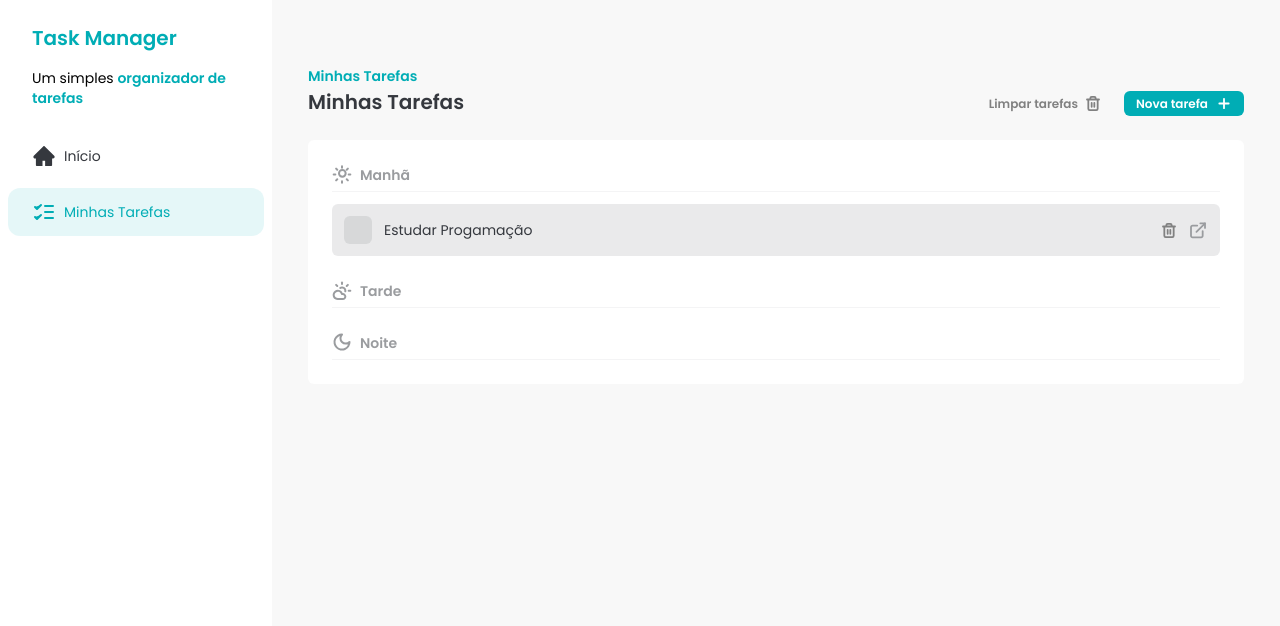
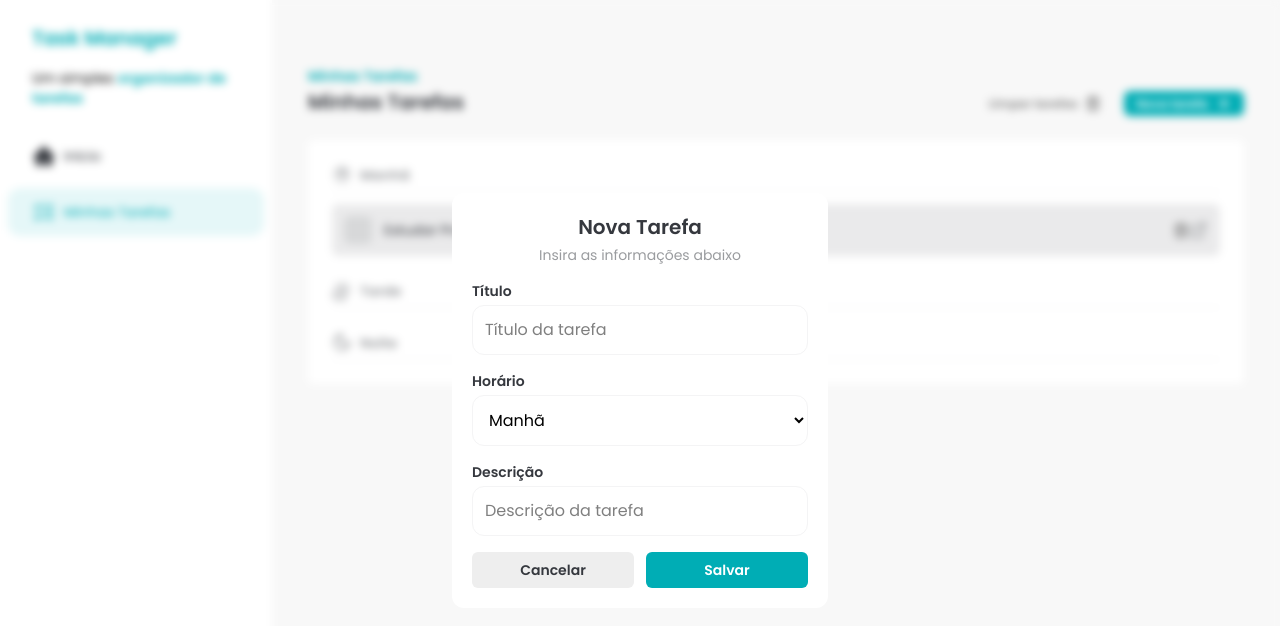
Before and after one commit to davifdev/task-manager-fsc, a React (Vite) app: page /tasks/2991e662-0692-45ed-a467-704b24016843 in a window 1280 px wide. Both pictures are taken after a click on the button "Nova tarefa". Shown: the top 626 px of the page. Built offline with nearby package versions, Linux system fonts and the light colour scheme; data requests are answered from the project's data file.

Commit message:
feat: created AddTaskDialog component

```diff
--- a/package.json
+++ b/package.json
@@ -12,9 +12,11 @@
   },
   "dependencies": {
     "@tailwindcss/vite": "^4.1.14",
+    "@types/react-transition-group": "^4.4.12",
     "json-server": "^1.0.0-beta.3",
     "react": "^19.1.1",
     "react-dom": "^19.1.1",
+    "react-transition-group": "^4.4.5",
     "sonner": "^2.0.7",
     "tailwind-merge": "^3.3.1",
     "tailwind-variants": "^3.1.1",
--- /dev/null
+++ b/src/components/AddTaskDialog.css
@@ -0,0 +1,14 @@
+.task-dialog-enter {
+  opacity: 0;
+}
+.task-dialog-enter-active {
+  opacity: 1;
+  transition: opacity 200ms;
+}
+.task-dialog-exit {
+  opacity: 1;
+}
+.task-dialog-exit-active {
+  opacity: 0;
+  transition: opacity 200ms;
+}
--- /dev/null
+++ b/src/components/AddTaskDialog.tsx
@@ -0,0 +1,69 @@
+import "./AddTaskDialog.css";
+import { createPortal } from "react-dom";
+import Button from "./Button";
+import Input from "./Input";
+import InputSelect from "./InputSelect";
+import { useRef } from "react";
+import { CSSTransition } from "react-transition-group";
+
+interface AddTaskDialogProps {
+  isOpen: boolean;
+  handleClose: () => void;
+}
+
+const AddTaskDialog = ({ isOpen, handleClose }: AddTaskDialogProps) => {
+  const nodeRef = useRef<null | HTMLDivElement>(null);
+
+  return (
+    <CSSTransition
+      nodeRef={nodeRef}
+      in={isOpen}
+      timeout={500}
+      classNames="task-dialog"
+      unmountOnExit
+    >
+      <>
+        {createPortal(
+          <div
+            className="fixed top-0 left-0 z-10 flex h-screen w-screen items-center justify-center backdrop-blur-xs"
+            ref={nodeRef}
+          >
+            <div className="w-[376px] space-y-4 rounded-xl bg-white p-5">
+              <div className="space-y-1 text-center">
+                <h2 className="text-dark-blue text-xl font-semibold">
+                  Nova Tarefa
+                </h2>
+                <p className="text-text-gray text-sm">
+                  Insira as informações abaixo
+                </p>
+              </div>
+              <Input title="Título" placeholder="Título da tarefa" id="title" />
+              <InputSelect title="Horário" id="time" />
+              <Input
+                title="Descrição"
+                placeholder="Descrição da tarefa"
+                id="desc"
+              />
+              <div className="flex items-center gap-3">
+                <Button
+                  color="secondary"
+                  size="large"
+                  width="full"
+                  onClick={handleClose}
+                >
+                  Cancelar
+                </Button>
+                <Button color="primary" size="large" width="full">
+                  Salvar
+                </Button>
+              </div>
+            </div>
+          </div>,
+          document.body
+        )}
+      </>
+    </CSSTransition>
+  );
+};
+
+export default AddTaskDialog;
--- a/src/components/Button.tsx
+++ b/src/components/Button.tsx
@@ -2,11 +2,19 @@ import type { ComponentProps, ReactNode } from "react";
 import { tv, type VariantProps } from "tailwind-variants";
 
 const button = tv({
-  base: "flex items-center gap-2 px-3 py-1 text-xs font-semibold rounded-md cursor-pointer hover:opacity-75 transition-all",
+  base: "flex items-center justify-center gap-2 font-semibold rounded-md cursor-pointer hover:opacity-75 transition-all",
   variants: {
     color: {
       primary: "text-white bg-primary",
+      secondary: "bg-light-gray text-dark-blue",
       ghost: "text-dark-gray bg-none",
+    },
+    size: {
+      small: "px-3 py-1 text-xs",
+      large: "px-9 py-2 text-sm",
+    },
+    width: {
+      full: "w-full",
     },
   },
 });
@@ -19,9 +27,9 @@ interface ButtonProps extends ButtonAllProps {
   children: ReactNode;
 }
 
-const Button = ({ children, color, ...props }: ButtonProps) => {
+const Button = ({ children, color, size, width, ...props }: ButtonProps) => {
   return (
-    <button className={button({ color })} {...props}>
+    <button className={button({ color, size, width })} {...props}>
       {children}
     </button>
   );
--- a/src/components/Header.tsx
+++ b/src/components/Header.tsx
@@ -1,4 +1,6 @@
+import { useState } from "react";
 import { AddIcon, TrashIcon } from "../assets/icons";
+import AddTaskDialog from "./AddTaskDialog";
 import Button from "./Button";
 
 interface HeaderProps {
@@ -7,6 +9,12 @@ interface HeaderProps {
 }
 
 const Header = ({ title, subtitle }: HeaderProps) => {
+  const [isOpen, setIsOpen] = useState(false);
+
+  const handleClose = () => {
+    setIsOpen(false);
+  };
+
   return (
     <div className="flex items-end justify-between">
       <div className="space-y-2">
@@ -16,6 +24,7 @@ const Header = ({ title, subtitle }: HeaderProps) => {
       <div className="flex items-center gap-3">
         <Button
           color="ghost"
+          size="small"
           title="Excluir Tarefas"
           aria-label="Excluir Tarefas"
         >
@@ -23,11 +32,15 @@ const Header = ({ title, subtitle }: HeaderProps) => {
         </Button>
         <Button
           color="primary"
+          size="small"
           title="Criar Nova Tarefa"
           aria-label="Criar Nova Tarefa"
+          onClick={() => setIsOpen(true)}
         >
           Nova tarefa <AddIcon />
         </Button>
+
+        <AddTaskDialog isOpen={isOpen} handleClose={handleClose} />
       </div>
     </div>
   );
--- /dev/null
+++ b/src/components/Input.tsx
@@ -0,0 +1,23 @@
+import type { ComponentProps } from "react";
+import LabelText from "./LabelText";
+
+type InputAttributes = ComponentProps<"input">;
+
+interface InputProps extends InputAttributes {
+  title?: string;
+}
+
+const Input = ({ title, ...props }: InputProps) => {
+  return (
+    <div className="flex flex-col gap-1">
+      <LabelText id={props.id} title={title} />
+      <input
+        type="text"
+        {...props}
+        className="border-border-gray rounded-xl border p-3 outline-none"
+      />
+    </div>
+  );
+};
+
+export default Input;
--- /dev/null
+++ b/src/components/InputSelect.tsx
@@ -0,0 +1,26 @@
+import type { ComponentProps } from "react";
+import LabelText from "./LabelText";
+
+type InputAttributes = ComponentProps<"select">;
+
+interface InputSelectProps extends InputAttributes {
+  title?: string;
+}
+
+const InputSelect = ({ title, ...props }: InputSelectProps) => {
+  return (
+    <div className="flex flex-col gap-1">
+      <LabelText id={props.id} title={title} />
+      <select
+        {...props}
+        className="border-border-gray rounded-xl border p-3 outline-none"
+      >
+        <option value="morning">Manhã</option>
+        <option value="afternoon">Tarde</option>
+        <option value="evening">Noite</option>
+      </select>
+    </div>
+  );
+};
+
+export default InputSelect;
--- /dev/null
+++ b/src/components/LabelText.tsx
@@ -0,0 +1,13 @@
+interface LabelTextProps {
+  title?: string;
+  id?: string;
+}
+const LabelText = ({ title, id }: LabelTextProps) => {
+  return (
+    <label htmlFor={id} className="text-dark-blue text-sm font-semibold">
+      {title}
+    </label>
+  );
+};
+
+export default LabelText;
```
Also changed, not shown: 1 other file (tests, documents, lock files or other folders).
